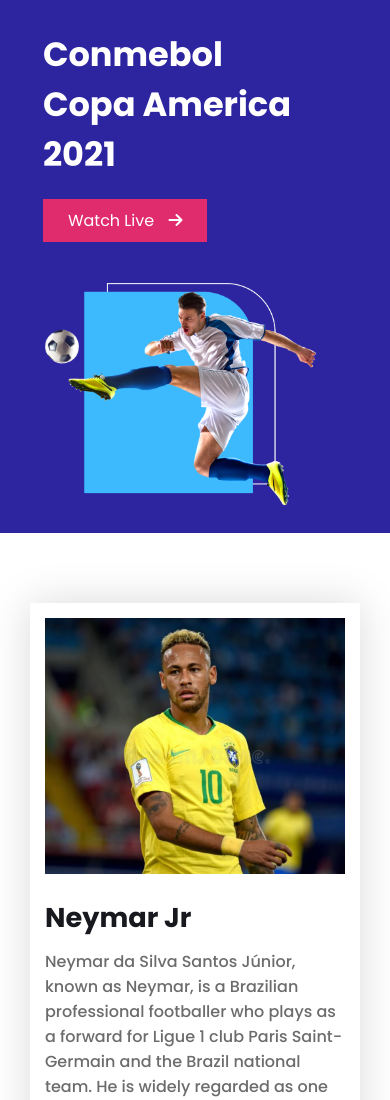
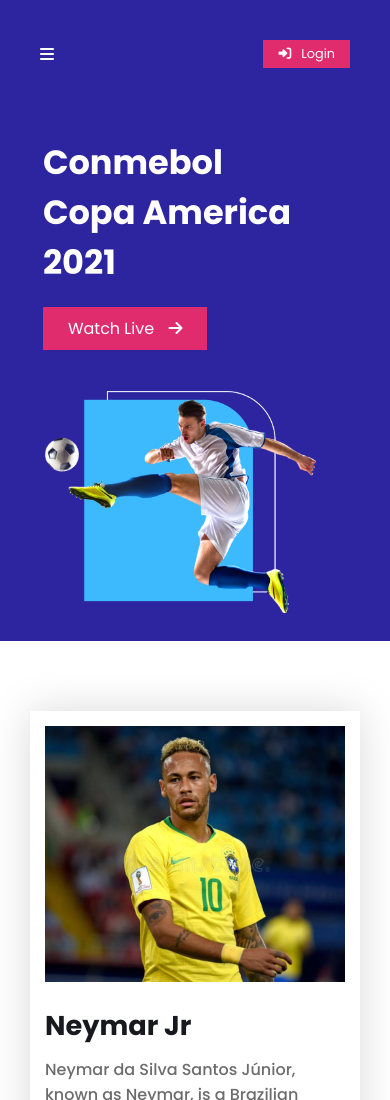
Before and after one commit to srpallab/pr-assignment2-responsive-football, a plain HTML site: page index.html in a window 390 px wide. Shown: the top 1100 px of the page. Drawn offline with Linux system fonts and the light colour scheme.

Commit message:
Add mobile menu.

```diff
--- a/css/style.css
+++ b/css/style.css
@@ -33,6 +33,10 @@
 
 .login i {
   padding-right: 10px;
+}
+
+.mobile-nav{
+  display: none;
 }
 
 /* Banner */
@@ -181,6 +185,19 @@
   nav{
     display: none;
   }
+  .mobile-nav{
+    padding: 40px;
+    display: flex;
+    justify-content: space-between;
+    align-items: center;
+  }
+  .mobile-nav i{
+    color: #fff;
+  }
+  .mobile-nav .btn{
+    padding: 5px 15px;
+    font-size: 0.8em;
+  }
   /* Banner Section */
   .banner-informations{
     grid-template-columns: 1fr;
--- a/index.html
+++ b/index.html
@@ -26,6 +26,12 @@
 	  </a>
 	</span>
       </nav>
+      <div class="mobile-nav">
+	<i class="fas fa-bars"></i>
+	<a href="https://google.com" class="btn login" target="_blank">
+	  <i class="fas fa-sign-in-alt"></i>Login
+	</a>
+      </div>
       <div class="banner-informations">
 	<div class="title-section">
 	  <h1 class="banner-title">Conmebol Copa America 2021</h1>
```
